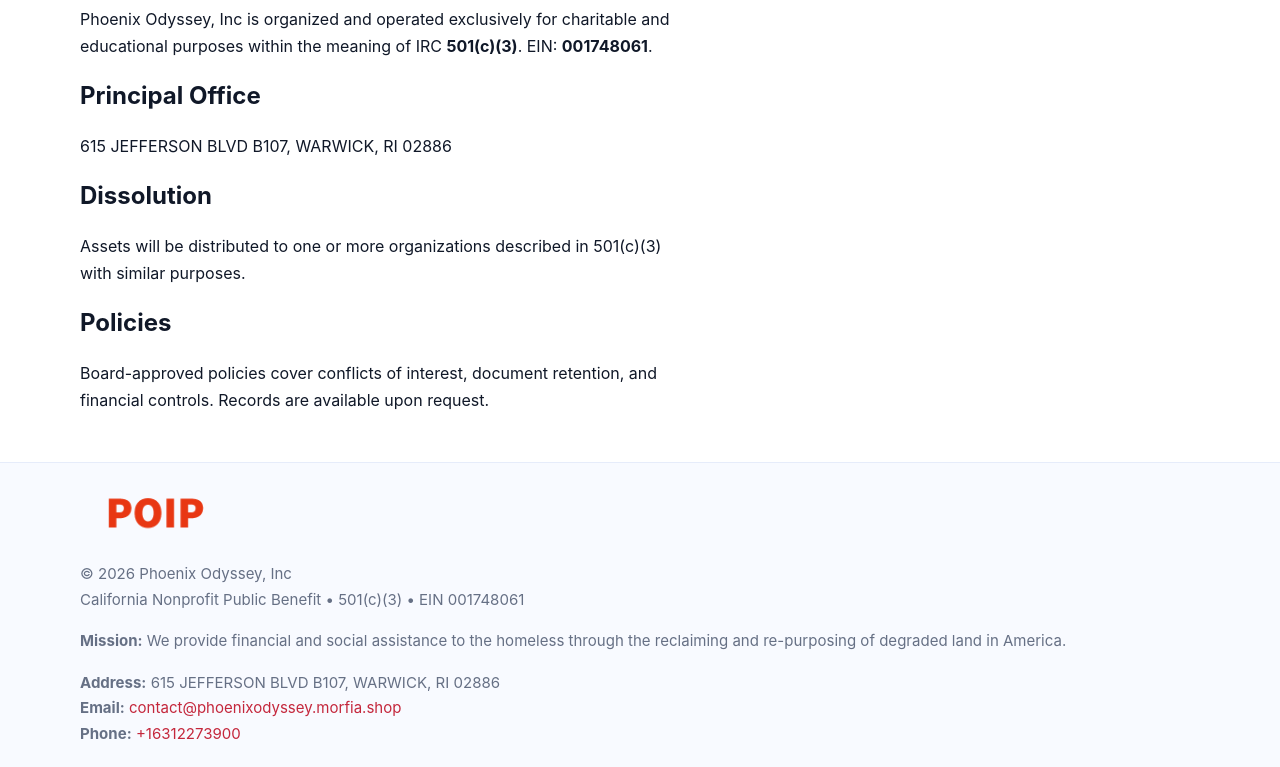
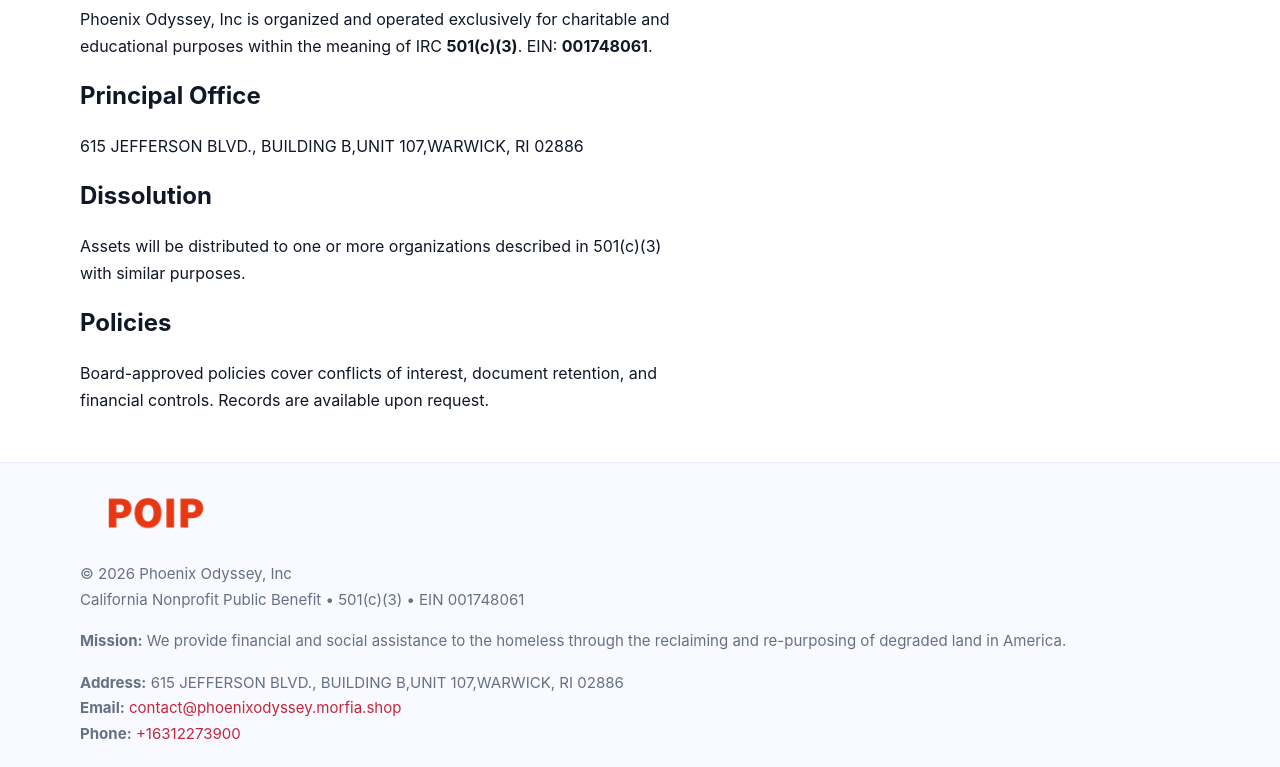
Before and after one commit to thuanbg111/phoenix-odyssey-inc-8061, a plain HTML site: page governance.html in a window 1280 px wide. Shown: the part 190-957 px from the top of the page. Drawn offline with Linux system fonts and the light colour scheme.

Commit message:
Safe replace address only

```diff
--- a/governance.html
+++ b/governance.html
@@ -27,7 +27,7 @@
       <div>
         <h1>Governance & Legal</h1>
         <p>Phoenix Odyssey, Inc is organized and operated exclusively for charitable and educational purposes within the meaning of IRC <strong>501(c)(3)</strong>. EIN: <strong>001748061</strong>.</p>
-        <h2>Principal Office</h2><p>615 JEFFERSON BLVD B107, WARWICK, RI 02886</p>
+        <h2>Principal Office</h2><p>615 JEFFERSON BLVD., BUILDING B,UNIT 107,WARWICK, RI 02886</p>
         <h2>Dissolution</h2><p>Assets will be distributed to one or more organizations described in 501(c)(3) with similar purposes.</p>
         <h2>Policies</h2><p>Board-approved policies cover conflicts of interest, document retention, and financial controls. Records are available upon request.</p>
       </div>
@@ -39,7 +39,7 @@
     <div class="container grid">
       <div><img src="images/logo.png" alt="" style="width:150px;margin-bottom:.6rem"><div class="small">© <span id="year"></span> Phoenix Odyssey, Inc</div><div class="small">California Nonprofit Public Benefit • 501(c)(3) • EIN 001748061</div></div>
       <div><div class="small"><strong>Mission:</strong> We provide financial and social assistance to the homeless through the reclaiming and re-purposing of degraded land in America.</div></div>
-      <div><div class="small"><strong>Address:</strong> 615 JEFFERSON BLVD B107, WARWICK, RI 02886<br><strong>Email:</strong> <a href="mailto:contact@phoenixodyssey.morfia.shop">contact@phoenixodyssey.morfia.shop</a><br><strong>Phone:</strong> <a href="tel:+16312273900">+16312273900</a></div></div>
+      <div><div class="small"><strong>Address:</strong> 615 JEFFERSON BLVD., BUILDING B,UNIT 107,WARWICK, RI 02886<br><strong>Email:</strong> <a href="mailto:contact@phoenixodyssey.morfia.shop">contact@phoenixodyssey.morfia.shop</a><br><strong>Phone:</strong> <a href="tel:+16312273900">+16312273900</a></div></div>
     </div>
   </footer>
 </main>
```
